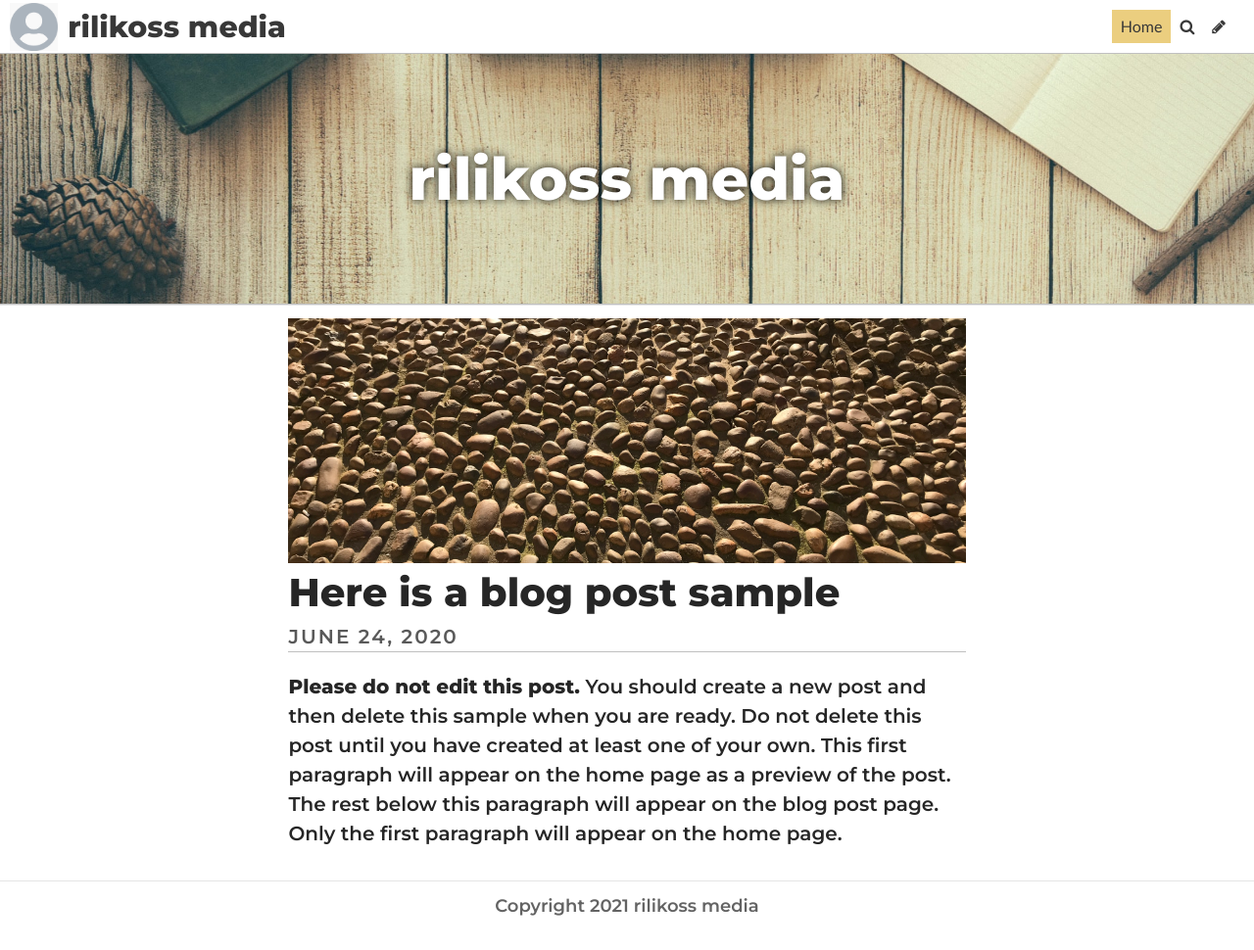
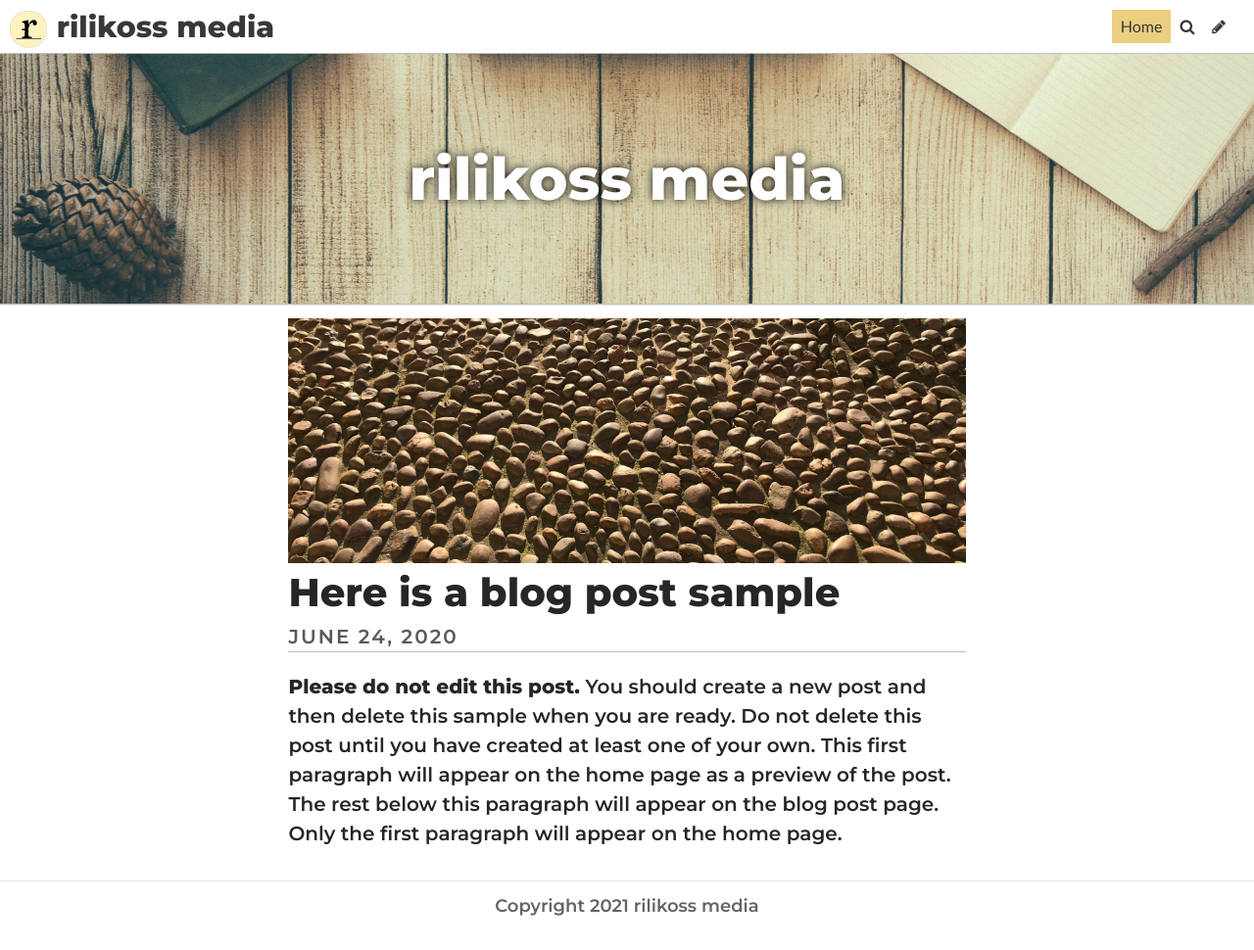
Before and after one commit to rilikoss/rilikoss_typography, a Jekyll site: the page built from index.html, in a window 1280 px wide. Shown: the whole page at 98% size. Built offline with Jekyll 4.4.1, drawn with Linux system fonts in a browser that asks for light colours; some web fonts are replaced; the list of posts is cut into pages by our own code.

Commit message:
Update Settings “general”

```diff
--- a/_data/settings.yml
+++ b/_data/settings.yml
@@ -6,8 +6,8 @@
 header_text_color: "#ffffff"
 bannerheight: 20vmax
 navbarheight: 55px
-logo: /uploads/logo.jpg
-favicon: /uploads/favicon.ico
+logo: ../uploads/rilikossmedialogo.png
+favicon: ../uploads/rilikossmedialogo.png
 gridlayout: false
 fixednavbar: false
 upzoom: true
```
Also changed, not shown: uploads/rilikossmedialogo.png (added).
